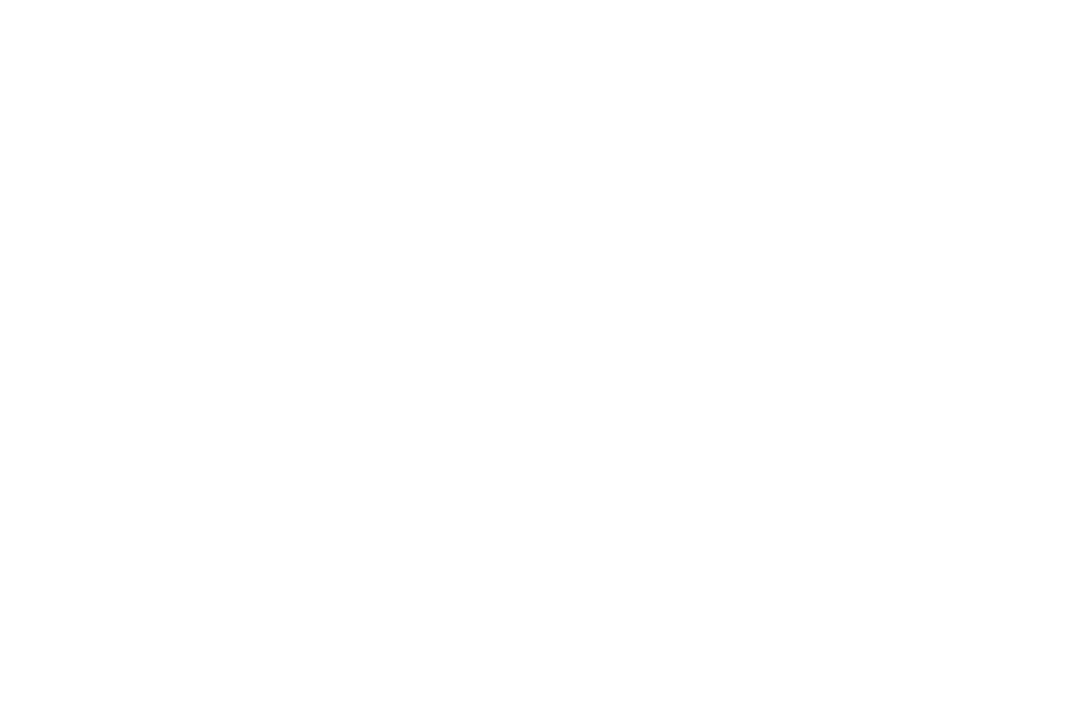
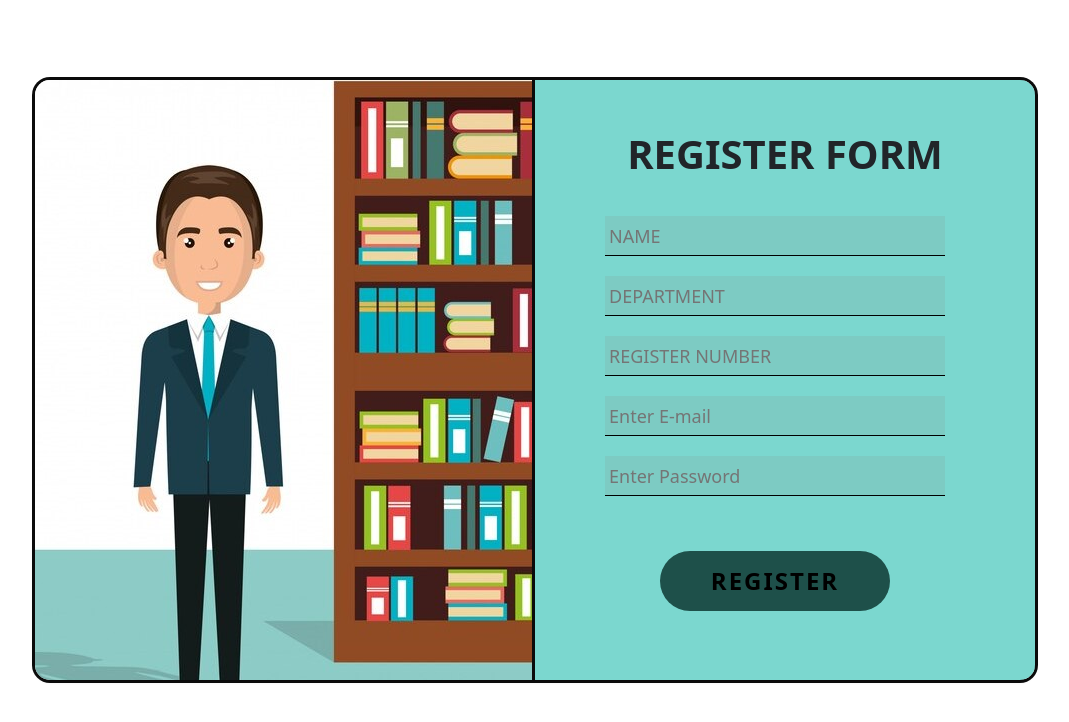
Before and after one commit to Leejith/LibraryManagement-Frontend, a React (Create React App) app: page /StaffRegister in a window 1280 px wide. Before the commit this address had no page. Shown: the top 722 px of the page, without its empty margins (157-1226 px from the left). Built offline with nearby package versions, Linux system fonts and the light colour scheme.

Commit message:
staff register complete

```diff
--- a/src/App.js
+++ b/src/App.js
@@ -1,10 +1,12 @@
 import logo from './logo.svg';
 import './App.css';
+import 'bootstrap/dist/css/bootstrap.min.css';
+import 'bootstrap/dist/js/bootstrap.bundle.min.js';
+import{BrowserRouter,Routes,Route} from 'react-router-dom';
 import StudentLogin from './Components/Students/StudentLogin';
-import{BrowserRouter,Routes,Route} from 'react-router-dom'
 import StaffLogin from './Components/Staff/StaffLogin';
-import 'bootstrap/dist/css/bootstrap.min.css'
-import 'bootstrap/dist/js/bootstrap.bundle.min.js'
+import StaffRegister from './Components/Staff/StaffRegister';
+
 
 function App() {
   return (
@@ -12,6 +14,7 @@
       <Routes>
         <Route path='/StudentLogin'element={<StudentLogin/>}/>
         <Route path='/StaffLogin'element={<StaffLogin/>}/>
+        <Route path='/StaffRegister'element={<StaffRegister/>}/>
       </Routes>
     </BrowserRouter>
   )
--- a/src/Assets/Styles/StaffLogin.css
+++ b/src/Assets/Styles/StaffLogin.css
@@ -19,7 +19,7 @@
     background-color: rgb(215, 123, 123);
 
 
-}
+ }
 .staff h1{
     position: relative;
     text-align: center;
--- /dev/null
+++ b/src/Assets/Styles/StaffRegister.css
@@ -0,0 +1,136 @@
+.register{
+    box-shadow: rgba(0, 0, 0, 0.16) 0px 1px 4px, rgb(12, 12, 12) 0px 0px 0px 3px;
+    width: 1000px;
+    height: 600px;
+    position:absolute;
+    left: 15%;
+    top: 10%;
+    border-radius: 15px;
+    align-items: center;
+    overflow: hidden;
+}
+.form{
+    box-shadow: rgba(0, 0, 0, 0.16) 0px 1px 4px, rgb(12, 12, 12) 0px 0px 0px 3px;
+    width: 500px;
+    height: 600px;
+    position:absolute;
+    right: 0px;
+    align-items: center;
+    background-color: rgb(123, 215, 207);
+}
+.form h1{
+    position: relative;
+    text-align: center;
+    top: 50px;
+    font-weight: bolder;
+}
+.reg-name{
+    background-color: rgb(125, 203, 195);
+    position: relative;
+    top: 80px;
+    margin-left: 70px;
+    height: 40px;
+    width: 340px;
+    padding: 4px;
+    font-size: large;
+    font-weight: 400;
+    outline: none;
+    border: 1px solid;
+    border-bottom-color: black;
+    border-top: none;
+    border-left: none;
+    border-right: none
+}
+.reg-dep{
+    background-color:rgb(125, 203, 195);;
+    position: relative;
+    top: 100px;
+    margin-left: 70px;
+    height: 40px;
+    width: 340px;
+    padding: 4px;
+    font-size: large;
+    font-weight: 400;
+    outline: none;
+    border: 1px solid;
+    border-bottom-color: black;
+    border-top: none;
+    border-left: none;
+    border-right: none
+}
+.reg-no{
+    background-color:rgb(125, 203, 195);;
+    position: relative;
+    top: 120px;
+    margin-left: 70px;
+    height: 40px;
+    width: 340px;
+    padding: 4px;
+    font-size: large;
+    font-weight: 400;
+    outline: none;
+    border: 1px solid;
+    border-bottom-color: black;
+    border-top: none;
+    border-left: none;
+    border-right: none
+}
+.reg-email{
+    background-color:rgb(125, 203, 195);;
+    position: relative;
+    top: 140px;
+    margin-left: 70px;
+    height: 40px;
+    width: 340px;
+    padding: 4px;
+    font-size: large;
+    font-weight: 400;
+    outline: none;
+    border: 1px solid;
+    border-bottom-color: black;
+    border-top: none;
+    border-left: none;
+    border-right: none
+
+}
+
+.reg-password{
+    background-color:rgb(125, 203, 195);
+    position: relative;
+    top: 160px;
+    margin-left: 70px;
+    height: 40px;
+    width: 340px;
+    padding: 4px;
+    font-size: large;
+    font-weight: 400;
+    outline: none;
+    border: 1px solid;
+    border-bottom-color: black;
+    border-top: none;
+    border-left: none;
+    border-right: none
+}
+.reg-btn{
+    background-color: rgb(30, 80, 74);
+    position: relative;
+    top: 215px;
+    margin-left: 125px;
+    height: 60px;
+    width: 230px;
+    padding: 10px;
+    border-radius: 30px;
+    font-size: x-large;
+    font-weight: 800;
+    letter-spacing: 2px;
+    outline: none;
+    border: none;
+}
+
+.image{
+    background-image: url(../Images/imageslide2.jpg);
+    background-repeat: no-repeat;
+    width:100%;
+    height:100%;
+
+}
--- /dev/null
+++ b/src/Components/Staff/StaffRegister.js
@@ -0,0 +1,25 @@
+import React from 'react'
+import '../../Assets/Styles/StaffRegister.css'
+
+function StaffRegister() {
+  return (
+    <div class="register">
+        <div class="form">
+        <h1>REGISTER FORM</h1>
+        <input type='text' placeholder='NAME' class='reg-name'/>
+        <input type='text' placeholder='DEPARTMENT' class='reg-dep'/>
+        <input type='number' placeholder='REGISTER NUMBER' class='reg-no'/>
+        <input type='email' placeholder='Enter E-mail' class='reg-email'/>
+        <input type='password' placeholder='Enter Password' class='reg-password'/>
+        <button type='button' class="reg-btn">REGISTER</button>
+        </div>
+        <div class='image'>
+        <img src="" alt="" class="img" />
+        </div>
+
+
+    </div>
+  )
+}
+
+export default StaffRegister
```
Also changed, not shown: src/Assets/Images/imageslide2.jpg (added).
